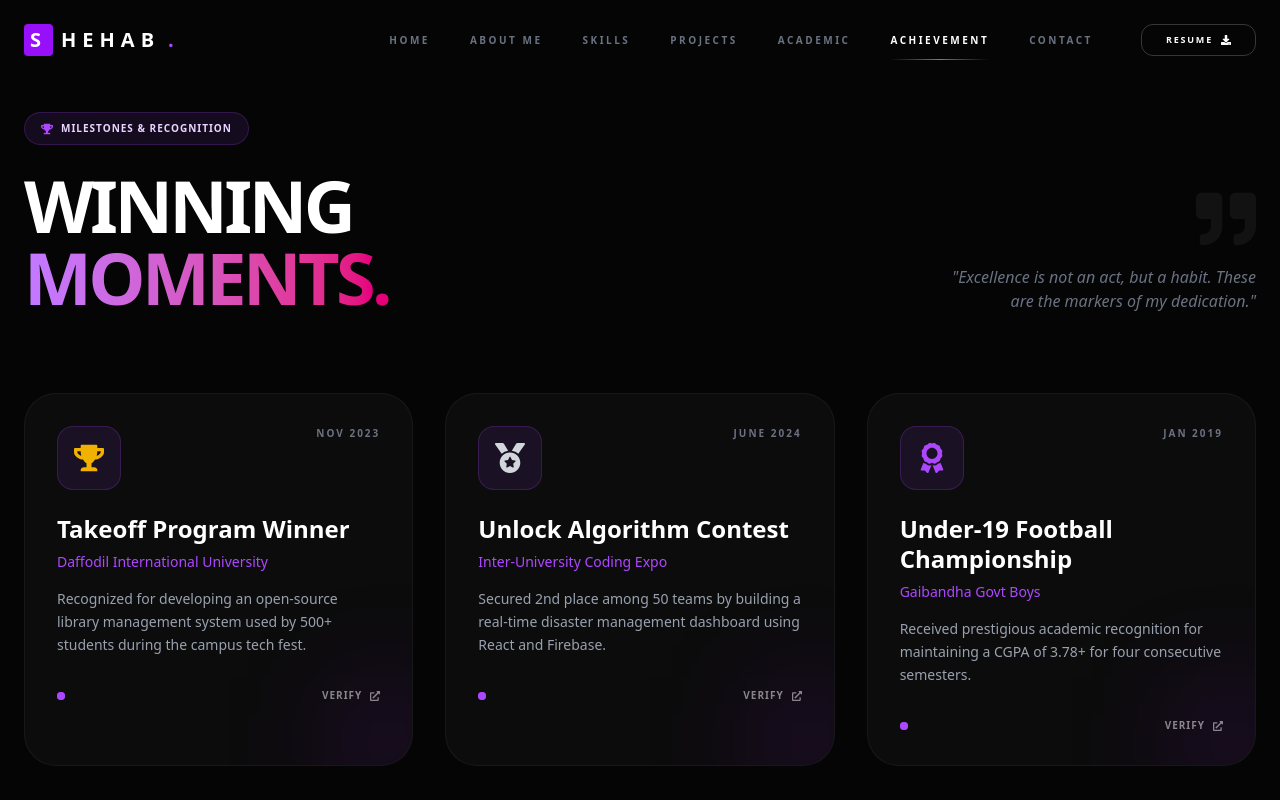
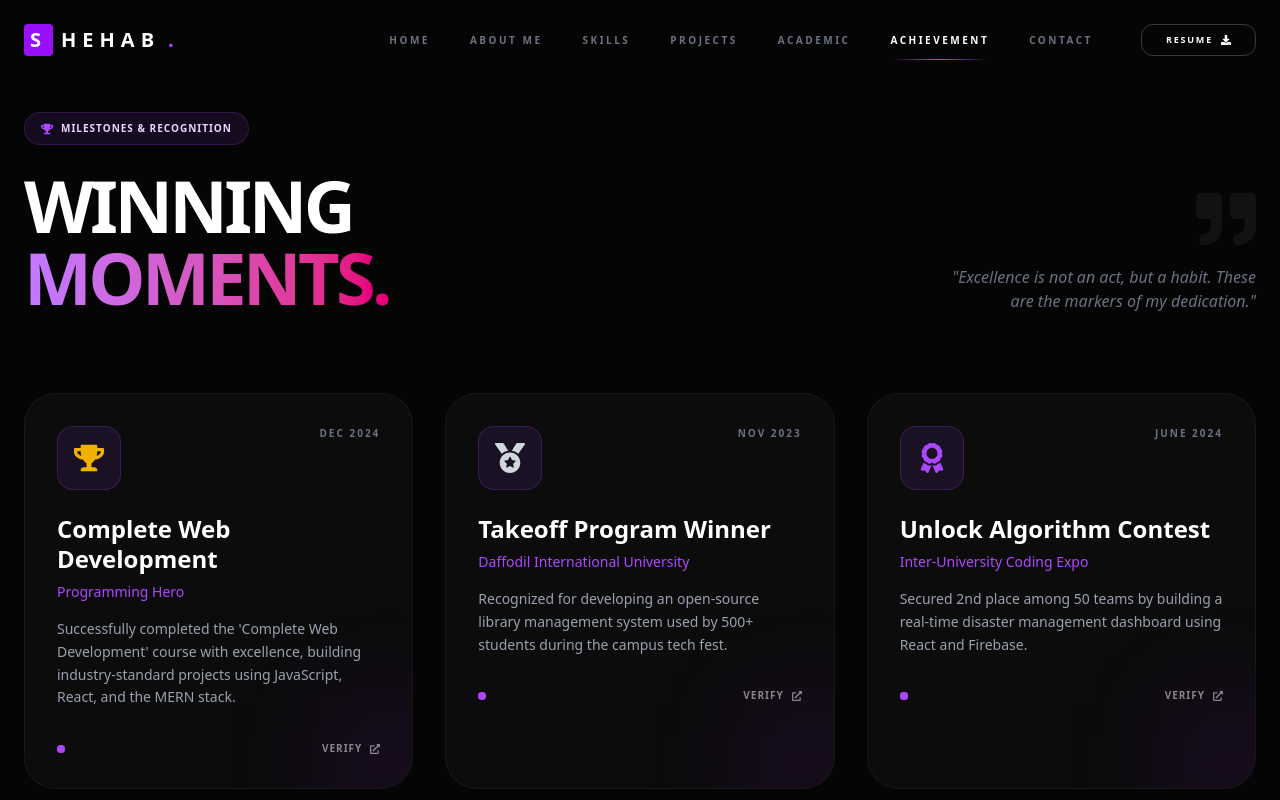
Before and after one commit to shehabRabby/My_Portfolio, a React (Vite) app: page /achievement in a window 1280 px wide. Shown: the top 800 px of the page. Built offline with nearby package versions, Linux system fonts and the light colour scheme.

Commit message:
Add a certificate in my bucket

```diff
--- a/src/Pages/Achievement/Achievement.jsx
+++ b/src/Pages/Achievement/Achievement.jsx
@@ -1,6 +1,12 @@
 import React from "react";
 import { motion } from "framer-motion";
-import { FaTrophy, FaMedal, FaAward, FaExternalLinkAlt, FaQuoteRight } from "react-icons/fa";
+import {
+  FaTrophy,
+  FaMedal,
+  FaAward,
+  FaExternalLinkAlt,
+  FaQuoteRight,
+} from "react-icons/fa";
 
 const AchievementCard = ({ item, index }) => {
   return (
@@ -33,7 +39,9 @@ const AchievementCard = ({ item, index }) => {
         <h3 className="text-2xl font-bold text-white mb-2 leading-tight group-hover:text-purple-400 transition-colors">
           {item.title}
         </h3>
-        <p className="text-purple-500 font-medium text-sm mb-4">{item.organization}</p>
+        <p className="text-purple-500 font-medium text-sm mb-4">
+          {item.organization}
+        </p>
 
         <p className="text-gray-400 text-sm leading-relaxed mb-8">
           {item.description}
@@ -41,7 +49,6 @@ const AchievementCard = ({ item, index }) => {
 
         <div className="flex items-center justify-between">
           <div className="flex -space-x-2">
-            {/* Small decorative circles representing "levels" */}
             <div className="w-2 h-2 rounded-full bg-purple-500" />
             <div className="w-2 h-2 rounded-full bg-purple-500/50" />
             <div className="w-2 h-2 rounded-full bg-purple-500/20" />
@@ -64,26 +71,29 @@ const AchievementCard = ({ item, index }) => {
 const Achievement = () => {
   const achievements = [
     {
+      title: "Complete Web Development",
+      organization: "Programming Hero",
+      date: "Dec 2024",
+      description:
+        "Successfully completed the 'Complete Web Development' course with excellence, building industry-standard projects using JavaScript, React, and the MERN stack.",
+      link: "https://drive.google.com/file/d/165gEeIKm9XqxuRaTf43wMVfi4tw7JYV5/view?usp=sharing",
+    },
+    {
       title: "Takeoff Program Winner",
       organization: "Daffodil International University",
       date: "Nov 2023",
-      description: "Recognized for developing an open-source library management system used by 500+ students during the campus tech fest.",
-      link: "https://drive.google.com/file/d/1MFjgM3taPDCTlZqzzax57t3DWzLlL6Xs/view?usp=sharing"
+      description:
+        "Recognized for developing an open-source library management system used by 500+ students during the campus tech fest.",
+      link: "https://drive.google.com/file/d/1MFjgM3taPDCTlZqzzax57t3DWzLlL6Xs/view?usp=sharing",
     },
     {
       title: "Unlock Algorithm Contest",
       organization: "Inter-University Coding Expo",
       date: "June 2024",
-      description: "Secured 2nd place among 50 teams by building a real-time disaster management dashboard using React and Firebase.",
-      link: "https://drive.google.com/file/d/1MFjgM3taPDCTlZqzzax57t3DWzLlL6Xs/view?usp=sharing"
+      description:
+        "Secured 2nd place among 50 teams by building a real-time disaster management dashboard using React and Firebase.",
+      link: "https://drive.google.com/file/d/1MFjgM3taPDCTlZqzzax57t3DWzLlL6Xs/view?usp=sharing",
     },
-    {
-      title: "Under-19 Football Championship",
-      organization: "Gaibandha Govt Boys",
-      date: "Jan 2019",
-      description: "Received prestigious academic recognition for maintaining a CGPA of 3.78+ for four consecutive semesters.",
-      link: "https://drive.google.com/file/d/1MFjgM3taPDCTlZqzzax57t3DWzLlL6Xs/view?usp=sharing"
-    }
   ];
 
   return (
@@ -110,7 +120,9 @@ const Achievement = () => {
               className="text-5xl md:text-7xl font-black text-white tracking-tighter"
             >
               WINNING <br />
-              <span className="text-transparent bg-clip-text bg-gradient-to-r from-purple-400 to-pink-600">MOMENTS.</span>
+              <span className="text-transparent bg-clip-text bg-gradient-to-r from-purple-400 to-pink-600">
+                MOMENTS.
+              </span>
             </motion.h2>
           </div>
 
@@ -121,7 +133,8 @@ const Achievement = () => {
           >
             <FaQuoteRight className="text-6xl text-white/5 ml-auto mb-4" />
             <p className="text-gray-500 italic max-w-xs">
-              "Excellence is not an act, but a habit. These are the markers of my dedication."
+              "Excellence is not an act, but a habit. These are the markers of
+              my dedication."
             </p>
           </motion.div>
         </div>
--- a/src/Pages/Home/Home.jsx
+++ b/src/Pages/Home/Home.jsx
@@ -18,13 +18,11 @@ const Home = () => {
   const scaleY = useSpring(scrollYProgress, {
     stiffness: 100,
     damping: 30,
-    restDelta: 0.001
+    restDelta: 0.001,
   });
 
   return (
     <div className="bg-[#020202] min-h-screen selection:bg-purple-500/30">
-
-
       <motion.div
         className="fixed right-2 top-0 bottom-0 w-[1px] bg-white/5 z-50 origin-top hidden md:block"
         style={{ scaleY }}
@@ -44,33 +42,39 @@ const Home = () => {
 
         {/* SECTION DIVIDER: Subtle Glow */}
         <div className="h-24 w-full bg-gradient-to-b from-[#020202] to-[#050505] relative">
-           <div className="absolute top-0 left-1/2 -translate-x-1/2 w-1/2 h-[1px] bg-gradient-to-r from-transparent via-purple-500/20 to-transparent" />
+          <div className="absolute top-0 left-1/2 -translate-x-1/2 w-1/2 h-[1px] bg-gradient-to-r from-transparent via-purple-500/20 to-transparent" />
         </div>
 
         {/* ABOUT SECTION */}
-        <section id="about" className="py-20 md:py-32 relative overflow-hidden bg-[#050505]">
+        <section
+          id="about"
+          className="py-20 md:py-20 relative overflow-hidden bg-[#050505]"
+        >
           <Aboutme />
         </section>
 
         {/* SKILLS SECTION */}
-        <section id="skills" className="py-20 md:py-32 bg-[#020202]">
+        <section id="skills" className="py-20 md:py-20 bg-[#020202]">
           <Skills />
         </section>
 
         {/* PROJECTS SECTION */}
-        <section id="projects" className="py-20 md:py-32 bg-[#050505] relative">
+        <section id="projects" className="py-20 md:py-20 bg-[#050505] relative">
           {/* Background Decorative Element */}
           <div className="absolute top-0 right-0 w-96 h-96 bg-purple-600/5 blur-[120px] rounded-full pointer-events-none" />
           <Projects />
         </section>
 
         {/* ACADEMIC SECTION */}
-        <section id="academic" className="py-20 md:py-32 bg-[#020202]">
+        <section id="academic" className="py-20 md:py-20 bg-[#020202]">
           <Academcia />
         </section>
 
         {/* CONTACT SECTION */}
-        <section id="contact" className="py-20 md:py-32 bg-[#050505] relative overflow-hidden">
+        <section
+          id="contact"
+          className="py-20 md:py-20 bg-[#050505] relative overflow-hidden"
+        >
           {/* Bottom Glow reflecting the Hero's style */}
           <div className="absolute bottom-0 left-1/2 -translate-x-1/2 w-full h-64 bg-purple-900/10 blur-[150px] rounded-full pointer-events-none" />
           <Contact />
```
